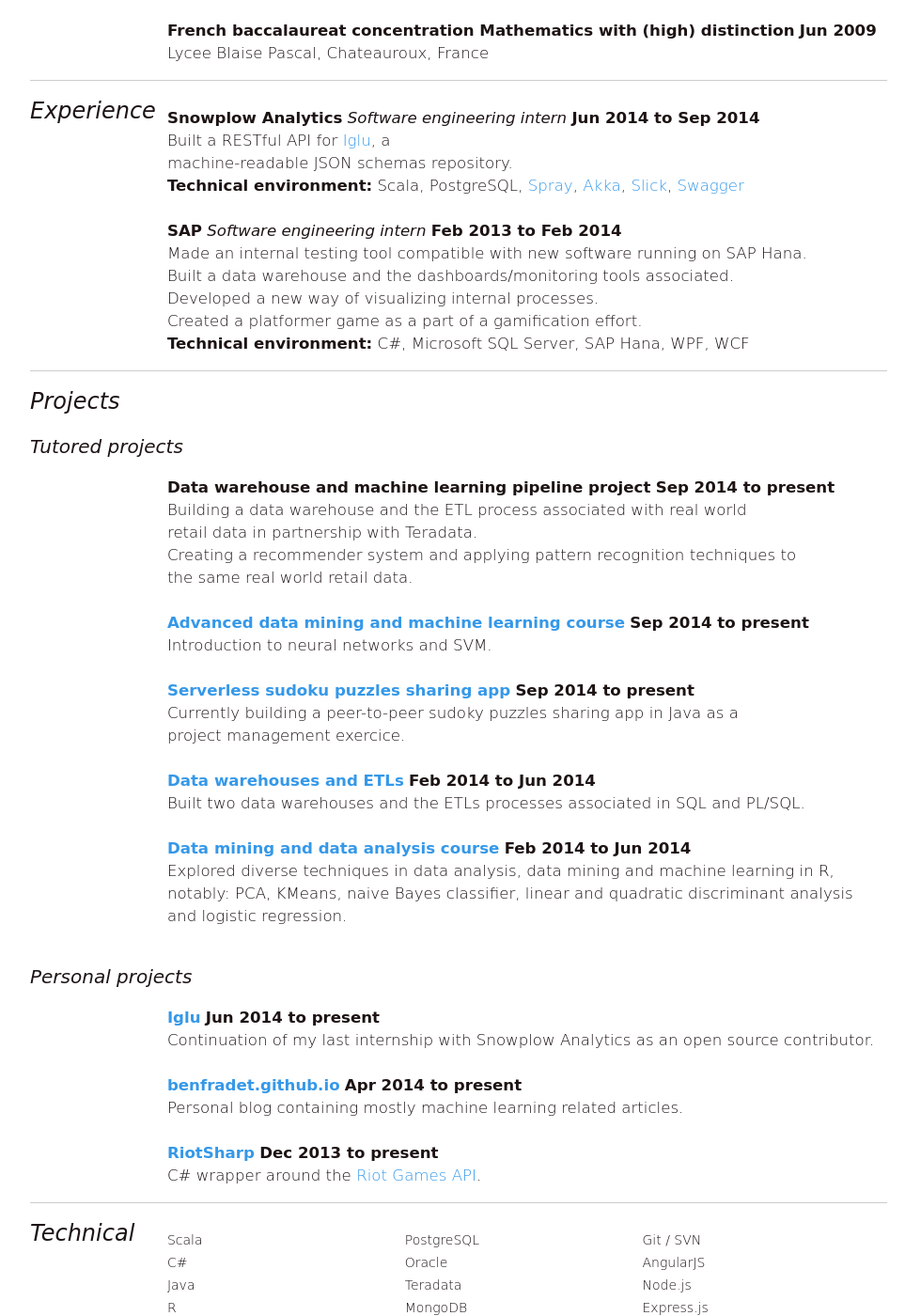
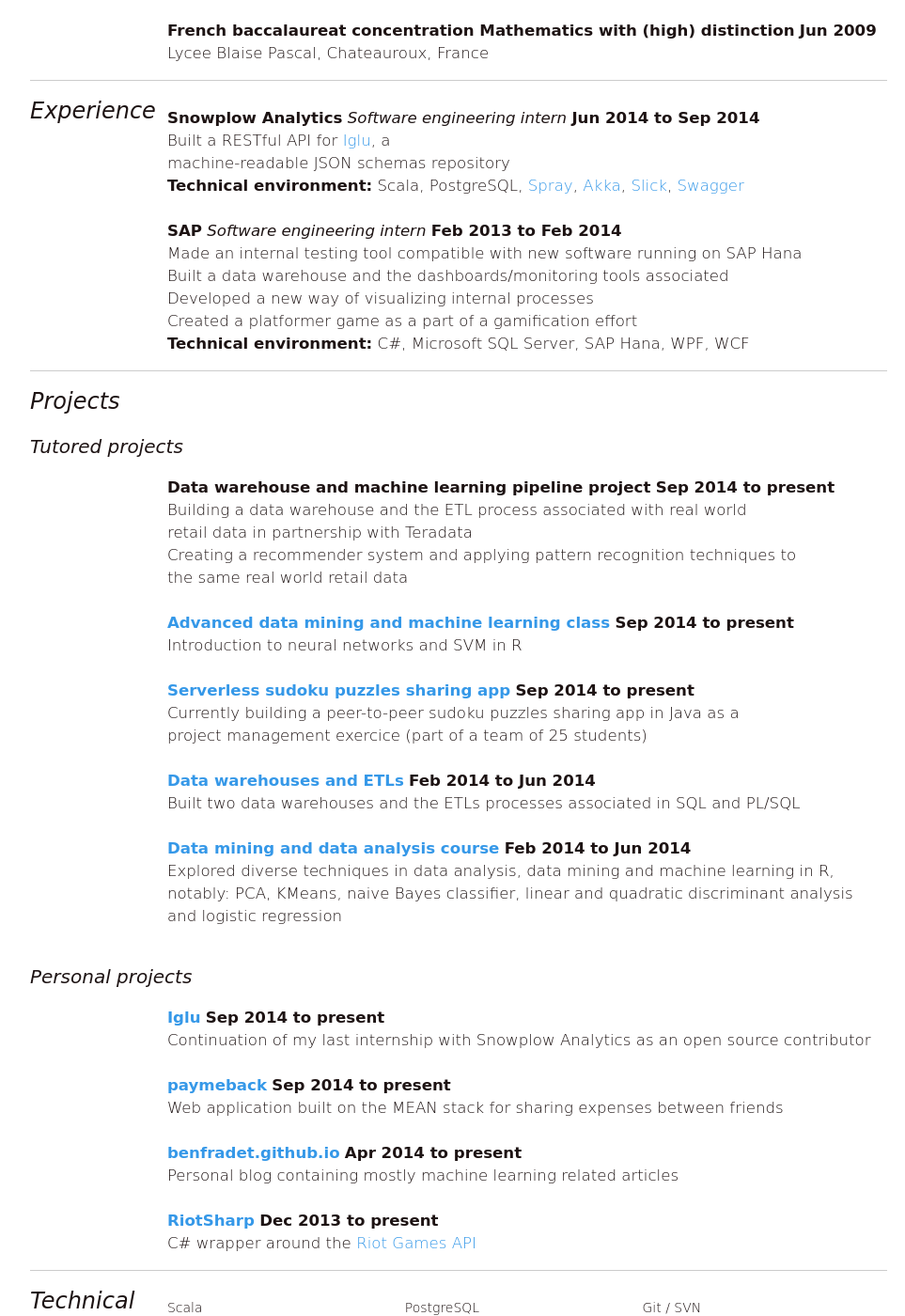
Before and after one commit to BenFradet/benfradet.github.io, a Jekyll site: the page resume/index.html, which Jekyll copies as it is, in a window 1280 px wide and 1400 px high, scrolled down 383 px. Shown: the whole window at 94% size, without its empty margins (178-1141 px from the left). Built offline with Jekyll 4.4.1, drawn with Linux system fonts in a browser that asks for light colours.

Commit message:
updated resume

```diff
--- a/resume/index.html
+++ b/resume/index.html
@@ -28,14 +28,14 @@ article,aside,details,figcaption,figure,footer,header,hgroup,nav,section,summary
 <p><strong>Diplome d&#39;ingenieur en informatique (Master in Computer Science) focused on data science and machine learning</strong> <strong>Sep 2009 to Jun 2015</strong><br>    University of Technology of Compiegne, Compiegne, France<br><br><strong>Semester abroad studying image processing and biometrics</strong> <strong>Aug 2011 to Feb 2012</strong><br>    Hogskolan Dalarna, Borlange, Sweden<br><br><strong>French baccalaureat concentration Mathematics with (high) distinction</strong> <strong>Jun 2009</strong><br>    Lycee Blaise Pascal, Chateauroux, France</p>
 <hr>
 <h3 id="experience">Experience</h3>
-<p><strong>Snowplow Analytics</strong> <em>Software engineering intern</em> <strong>Jun 2014 to Sep 2014</strong><br>    Built a RESTful API for <a href="https://github.com/snowplow/iglu">Iglu</a>, a<br>    machine-readable JSON schemas repository.<br>    <strong>Technical environment:</strong> Scala, PostgreSQL, <a href="http://spray.io/">Spray</a>, <a href="http://akka.io/">Akka</a>, <a href="http://slick.typesafe.com/">Slick</a>, <a href="http://swagger.io/">Swagger</a><br><br><strong>SAP</strong> <em>Software engineering intern</em> <strong>Feb 2013 to Feb 2014</strong><br>    Made an internal testing tool compatible with new software running on SAP Hana.<br>    Built a data warehouse and the dashboards/monitoring tools associated.<br>    Developed a new way of visualizing internal processes.<br>    Created a platformer game as a part of a gamification effort.<br>    <strong>Technical environment:</strong> C#, Microsoft SQL Server, SAP Hana, WPF, WCF</p>
+<p><strong>Snowplow Analytics</strong> <em>Software engineering intern</em> <strong>Jun 2014 to Sep 2014</strong><br>    Built a RESTful API for <a href="https://github.com/snowplow/iglu">Iglu</a>, a<br>    machine-readable JSON schemas repository<br>    <strong>Technical environment:</strong> Scala, PostgreSQL, <a href="http://spray.io/">Spray</a>, <a href="http://akka.io/">Akka</a>, <a href="http://slick.typesafe.com/">Slick</a>, <a href="http://swagger.io/">Swagger</a><br><br><strong>SAP</strong> <em>Software engineering intern</em> <strong>Feb 2013 to Feb 2014</strong><br>    Made an internal testing tool compatible with new software running on SAP Hana<br>    Built a data warehouse and the dashboards/monitoring tools associated<br>    Developed a new way of visualizing internal processes<br>    Created a platformer game as a part of a gamification effort<br>    <strong>Technical environment:</strong> C#, Microsoft SQL Server, SAP Hana, WPF, WCF</p>
 <hr>
 <h3 id="projects">Projects</h3>
 <p><br></p>
 <h4 id="tutored-projects">Tutored projects</h4>
-<p><strong>Data warehouse and machine learning pipeline project</strong> <strong>Sep 2014 to present</strong><br>    Building a data warehouse and the ETL process associated with real world<br>retail data in partnership with Teradata.<br>    Creating a recommender system and applying pattern recognition techniques to<br>the same real world retail data.<br><br><strong><a href="">Advanced data mining and machine learning course</a></strong> <strong>Sep 2014 to present</strong><br>    Introduction to neural networks and SVM.<br><br><strong><a href="">Serverless sudoku puzzles sharing app</a></strong> <strong>Sep 2014 to present</strong><br>    Currently building a peer-to-peer sudoky puzzles sharing app in Java as a<br>project management exercice.<br><br><strong><a href="https://github.com/BenFradet/NF26">Data warehouses and ETLs</a></strong> <strong>Feb 2014 to Jun 2014</strong><br>    Built two data warehouses and the ETLs processes associated in SQL and PL/SQL.<br><br><strong><a href="https://github.com/BenFradet/SY09">Data mining and data analysis course</a></strong> <strong>Feb 2014 to Jun 2014</strong><br>    Explored diverse techniques in data analysis, data mining and machine learning in R, notably: PCA, KMeans, naive Bayes classifier, linear and quadratic discriminant analysis and logistic regression.<br><br></p>
+<p><strong>Data warehouse and machine learning pipeline project</strong> <strong>Sep 2014 to present</strong><br>    Building a data warehouse and the ETL process associated with real world<br>retail data in partnership with Teradata<br>    Creating a recommender system and applying pattern recognition techniques to<br>the same real world retail data<br><br><strong><a href="">Advanced data mining and machine learning class</a></strong> <strong>Sep 2014 to present</strong><br>    Introduction to neural networks and SVM in R<br><br><strong><a href="">Serverless sudoku puzzles sharing app</a></strong> <strong>Sep 2014 to present</strong><br>    Currently building a peer-to-peer sudoku puzzles sharing app in Java as a<br>project management exercice (part of a team of 25 students)<br><br><strong><a href="https://github.com/BenFradet/NF26">Data warehouses and ETLs</a></strong> <strong>Feb 2014 to Jun 2014</strong><br>    Built two data warehouses and the ETLs processes associated in SQL and PL/SQL<br><br><strong><a href="https://github.com/BenFradet/SY09">Data mining and data analysis course</a></strong> <strong>Feb 2014 to Jun 2014</strong><br>    Explored diverse techniques in data analysis, data mining and machine learning in R, notably: PCA, KMeans, naive Bayes classifier, linear and quadratic discriminant analysis and logistic regression<br><br></p>
 <h4 id="personal-projects">Personal projects</h4>
-<p><strong><a href="https://github.com/snowplow/iglu">Iglu</a></strong> <strong>Jun 2014 to present</strong><br>    Continuation of my last internship with Snowplow Analytics as an open source contributor.<br><br><strong><a href="http://benfradet.github.io/">benfradet.github.io</a></strong> <strong>Apr 2014 to present</strong><br>    Personal blog containing mostly machine learning related articles.<br><br><strong><a href="https://github.com/BenFradet/RiotSharp">RiotSharp</a></strong> <strong>Dec 2013 to present</strong><br>    C# wrapper around the <a href="https://developer.riotgames.com">Riot Games API</a>.<br></p>
+<p><strong><a href="https://github.com/snowplow/iglu">Iglu</a></strong> <strong>Sep 2014 to present</strong><br>    Continuation of my last internship with Snowplow Analytics as an open source contributor<br><br><strong><a href="https://github.com/BenFradet/paymeback">paymeback</a></strong> <strong>Sep 2014 to present</strong><br>    Web application built on the MEAN stack for sharing expenses between friends<br><br><strong><a href="http://benfradet.github.io/">benfradet.github.io</a></strong> <strong>Apr 2014 to present</strong><br>    Personal blog containing mostly machine learning related articles<br><br><strong><a href="https://github.com/BenFradet/RiotSharp">RiotSharp</a></strong> <strong>Dec 2013 to present</strong><br>    C# wrapper around the <a href="https://developer.riotgames.com">Riot Games API</a><br></p>
 <hr>
 <h3 id="technical">Technical</h3>
 <ol>
```
